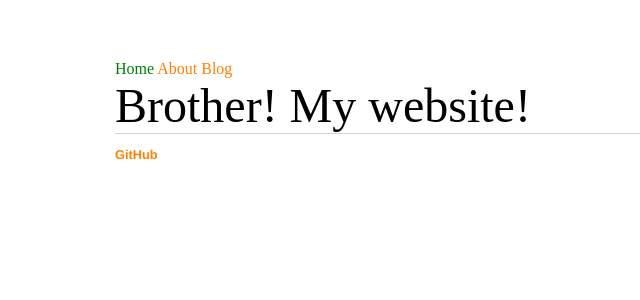
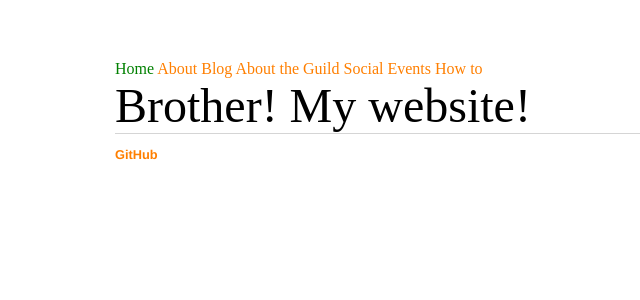
Before and after one commit to ideonella/ideonella.github.io, a Jekyll site: the page built from index.html, in a window 1280 px wide. Shown: the top 300 px of the page, without its empty margins (77-717 px from the left). Built offline with Jekyll 4.4.1, drawn with Linux system fonts in a browser that asks for light colours.

Commit message:
Update navigation.yml

```diff
--- a/_data/navigation.yml
+++ b/_data/navigation.yml
@@ -4,3 +4,9 @@
   link: /about.html
 - name: Blog
   link: /blog.html
+- name: About the Guild
+  link: /guildinfo.html
+- name: Social Events
+  link: /social.html
+- name: How to
+  link: /guide.html
```
